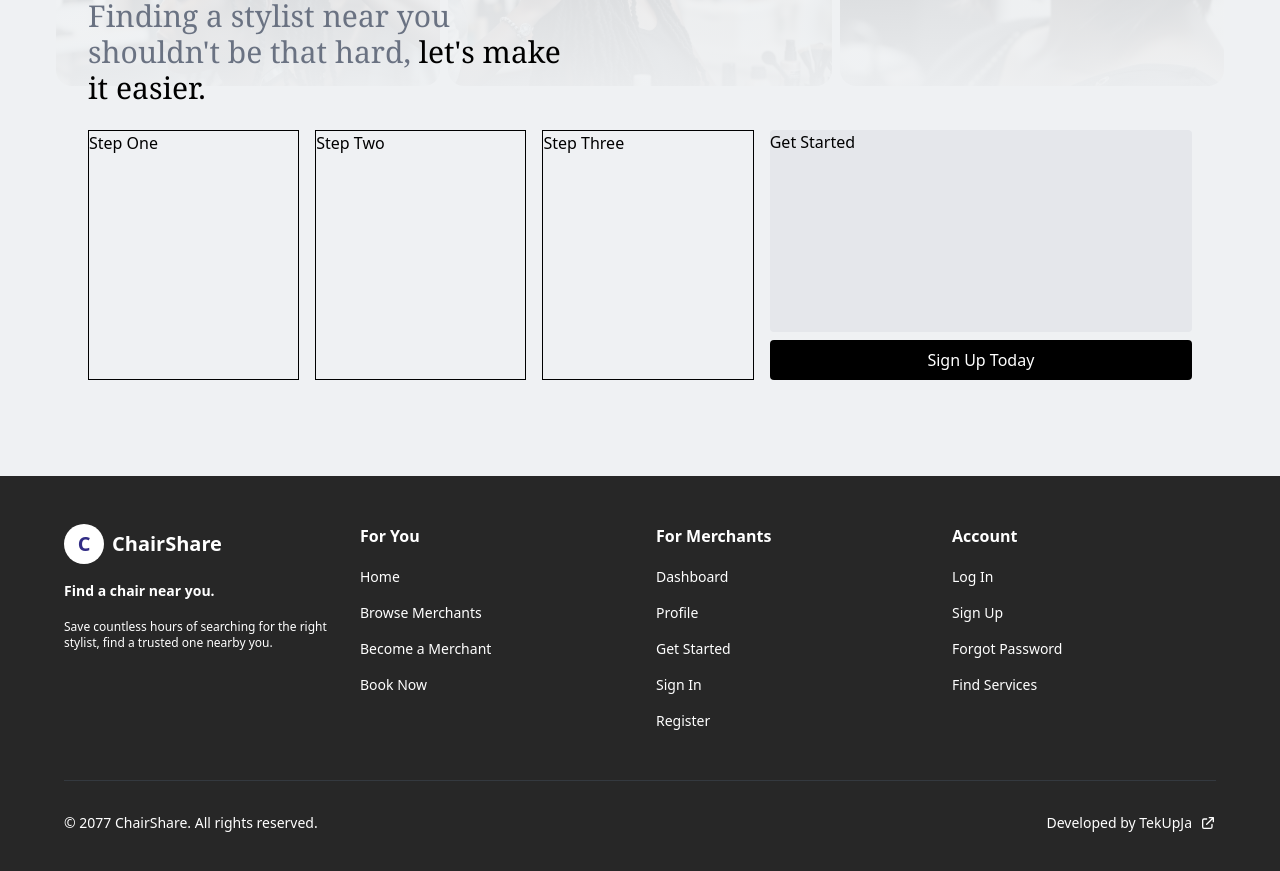
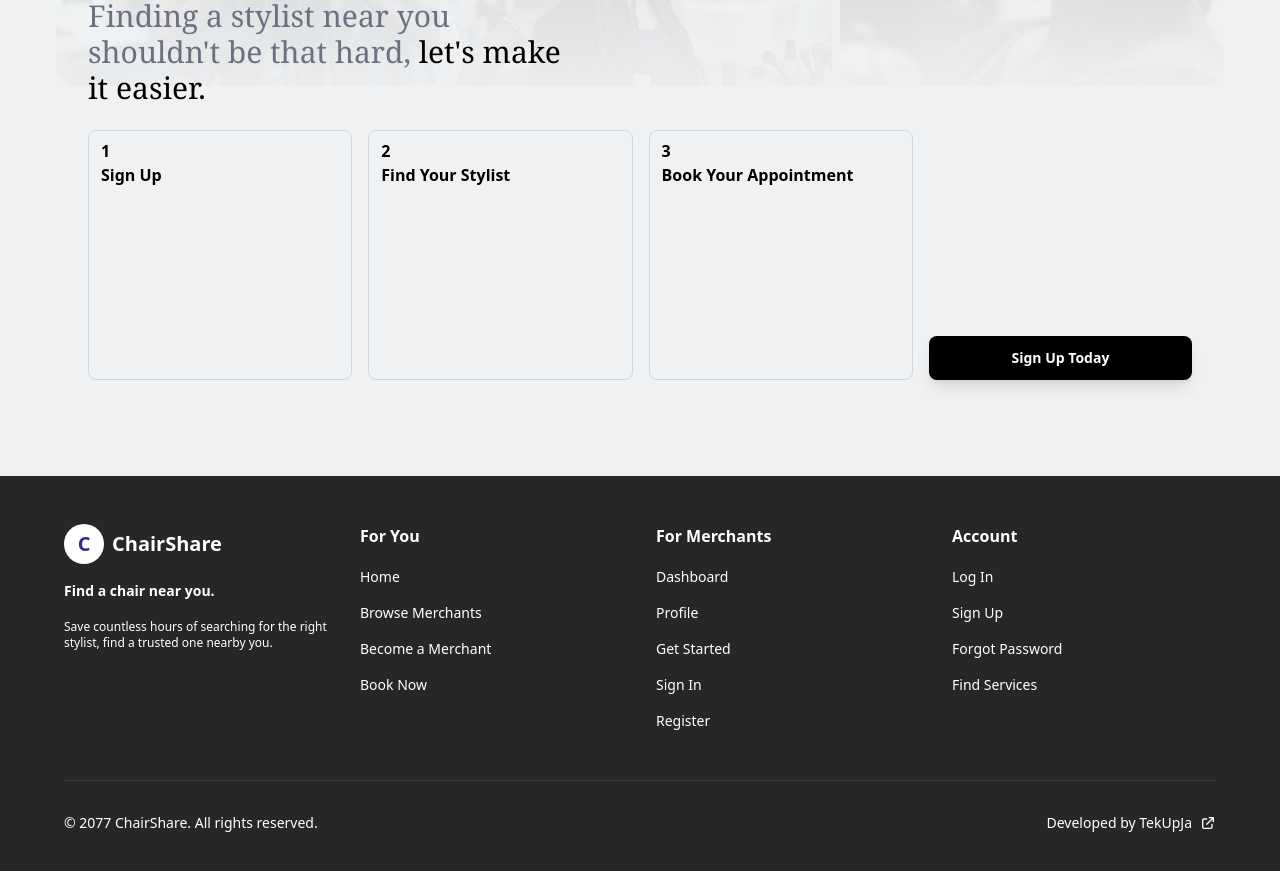
Before and after one commit to KayviaHarriott/chair-share, a React (Vite) app: page / in a window 1280 px wide. Shown: the part 1140-2011 px from the top of the page. Built offline with nearby package versions, Linux system fonts and the light colour scheme.

Commit message:
Added button styling for steps section

```diff
--- a/src/pages/HomePage.tsx
+++ b/src/pages/HomePage.tsx
@@ -163,13 +163,30 @@ export const Home = () => {
           </div>
 
           <div className="flex gap-4 px-8">
-            <div className="border w-1/5 h-[250px]">Step One</div>
-            <div className="border w-1/5 h-[250px]">Step Two</div>
-            <div className="border w-1/5 h-[250px]">Step Three</div>
-            <div className="w-2/5 h-[250px] flex flex-col gap-2">
-              <div className="h-full bg-gray-200 rounded-sm">Get Started</div>
+            <div className="border-gray-300 border rounded-lg py-2 px-3 w-1/4 h-[250px]">
+              <p className="font-bold">1</p>
+              <p className="font-bold">Sign Up</p>
+            </div>
+            <div className="border-gray-300 border rounded-lg py-2 px-3 w-1/4 h-[250px]">
+              <p className="font-bold">2</p>
+              <p className="font-bold">Find Your Stylist</p>
+            </div>
+            <div className="border-gray-300 border rounded-lg py-2 px-3 w-1/4 h-[250px]">
+              <p className="font-bold">3</p>
+              <p className="font-bold">Book Your Appointment</p>
+            </div>
+            <div className="w-1/4 h-[250px] flex flex-col gap-2">
+              <div className="h-full rounded-sm flex justify-center items-center ">
 
-              <a className="bg-black text-white py-2 px-2 rounded-sm text-center">
+               {/* <div className="text-center">
+                 <p className="font-bold">Ready to get started?</p>
+                 <p className="text-sm">Your next great hairstyle is just a few clicks away. Join our community and discover the best local talent.</p>
+               </div> */}
+
+
+              </div>
+
+              <a className="bg-black text-white py-3 px-2 font-semibold rounded-lg shadow-lg text-sm text-center cursor-pointer">
                 Sign Up Today
               </a>
             </div>
```
